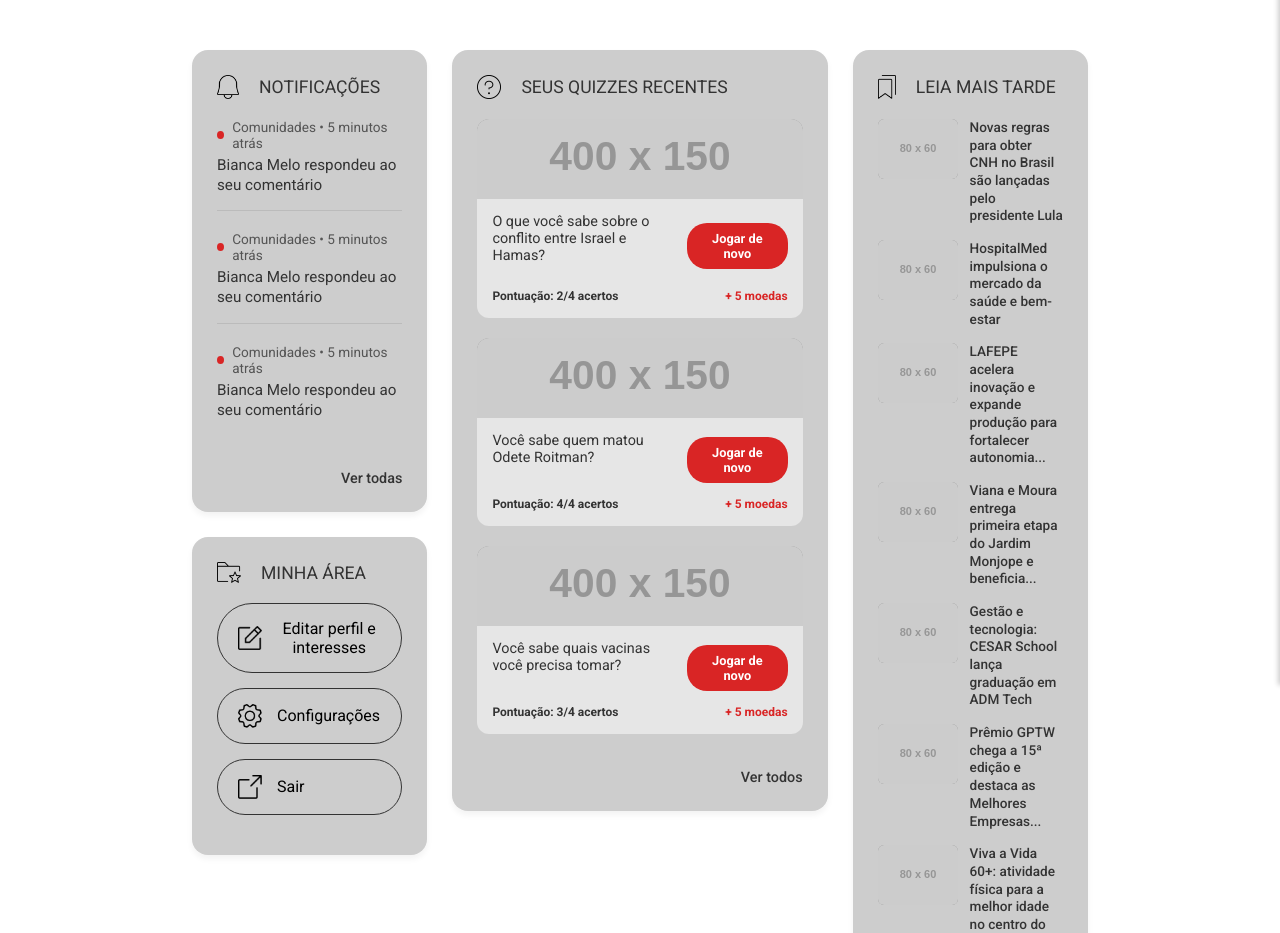
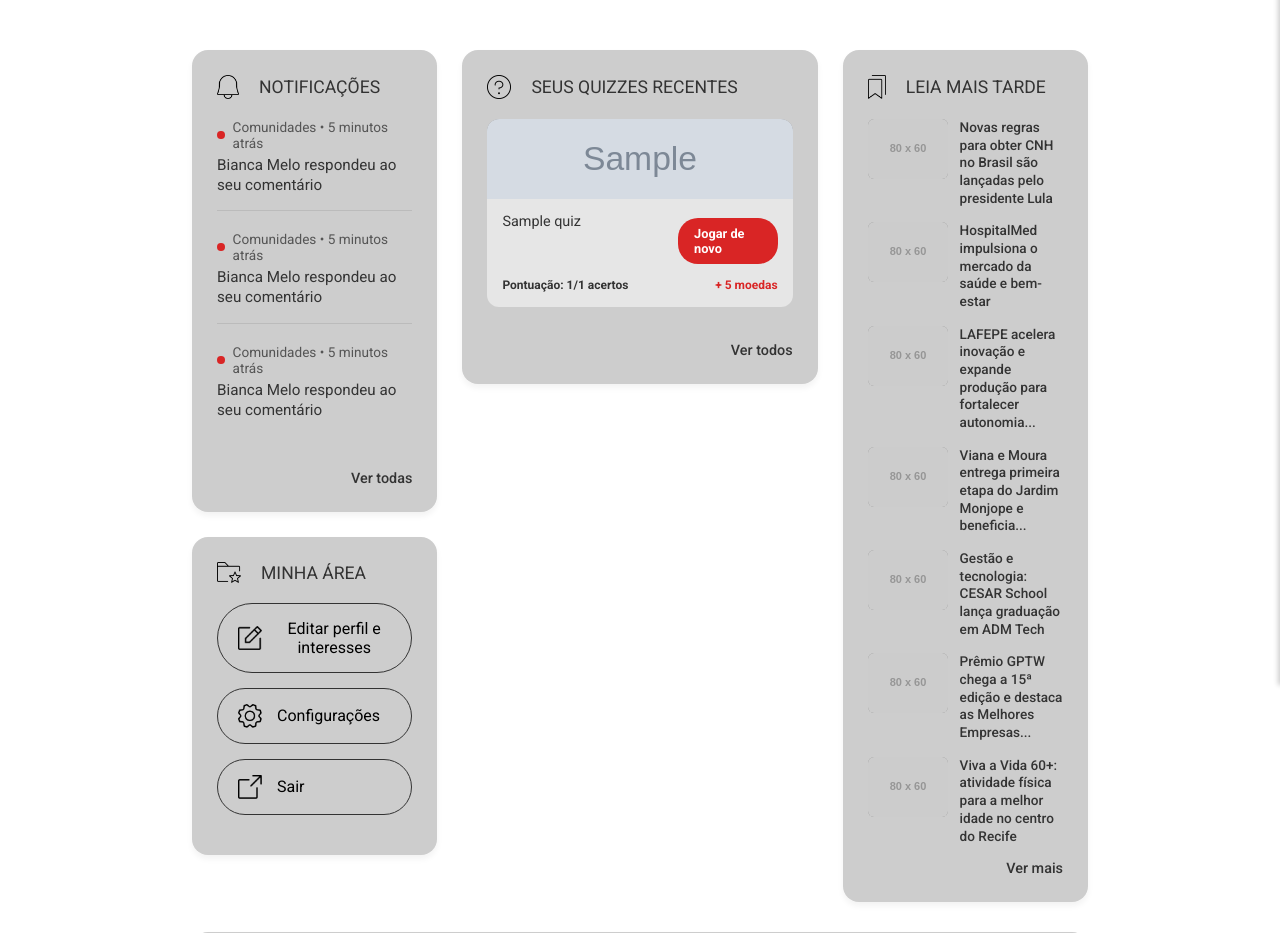
Before and after one commit to EduardaSouzaOL/Projetos2_JC_REC.O, a Django app: page /dashboard/ in a window 1280 px wide. Shown: the part 115-1048 px from the top of the page. Run offline with Django 5.2, Linux system fonts and the light colour scheme; a user stored in the database is signed in; tables that the repository leaves empty hold one stand-in row (values such as "Sample post"); grey boxes marked "Sample" are stand-in pictures; grey boxes labelled with a size stand in for pictures from a placeholder-image service; some libraries are stand-ins or nearby versions.

Commit message:
Quizzes do dashboard parcialmente conectado com back

```diff
--- a/jornal_commercio/templates/jornal_commercio/dashboard.html
+++ b/jornal_commercio/templates/jornal_commercio/dashboard.html
@@ -166,7 +166,7 @@
             margin-bottom: 15px;
             min-height: 40px;
             margin-right: 10px;
-            width: 220px;
+            width: 200px;
         }
         .quiz-actions {
             display: flex;
@@ -376,49 +376,38 @@
                     <i class="ph ph-question"></i> SEUS QUIZZES RECENTES
                 </div>
 
+                {% for tentativa in quizzes_realizados %}
                 <div class="quiz-card">
-                    <img src="https://placehold.co/400x150/555/FFF?text=Gaza+Conflict" class="quiz-img" alt="Quiz">
+                    {% if tentativa.quiz.noticia.imagem_principal %}
+                        <img src="{{ tentativa.quiz.noticia.imagem_principal.url }}" class="quiz-img" alt="{{ tentativa.quiz.titulo }}">
+                    {% else %}
+                        <img src="{% static 'jornal_commercio/images/logo_jc.png' %}" class="quiz-img" style="object-fit: contain; background: #fff;" alt="JC Quiz">
+                    {% endif %}
+
                     <div class="quiz-content">
                         <div class="quiz-actions">
-                            <p class="quiz-question">O que você sabe sobre o conflito entre Israel e Hamas?</p>
-                            <button class="btn-play">Jogar de novo</button>
+                            <p class="quiz-question">
+                                {{ tentativa.quiz.titulo|default:tentativa.quiz.noticia.titulo|truncatechars:60 }}
+                            </p>
+
+                            <a href="{% url 'quiz_play' tentativa.quiz.id %}" class="btn-play" style="text-decoration: none;">
+                                Jogar de novo
+                            </a>
                         </div>
                         <div class="quiz-meta">
-                            <span>Pontuação: 2/4 acertos</span>
+                            <span>Pontuação: {{ tentativa.pontuacao }}/{{ tentativa.quiz.perguntas.count }} acertos</span>
                             <span class="coins-reward"><i class="ph-fill ph-coins"></i> + 5 moedas</span>
                         </div>
                     </div>
                 </div>
-
-                <div class="quiz-card">
-                    <img src="https://placehold.co/400x150/555/FFF?text=Novela" class="quiz-img" alt="Quiz">
-                    <div class="quiz-content">
-                        <div class="quiz-actions">
-                            <p class="quiz-question">Você sabe quem matou Odete Roitman?</p>
-                            <button class="btn-play">Jogar de novo</button>
-                        </div>
-                        <div class="quiz-meta">
-                            <span>Pontuação: 4/4 acertos</span>
-                            <span class="coins-reward"><i class="ph-fill ph-coins"></i> + 5 moedas</span>
-                        </div>
-                    </div>
+                {% empty %}
+                <div style="text-align: center; padding: 20px; color: #666;">
+                    <p>Você ainda não respondeu a nenhum quiz.</p>
                 </div>
-
-                <div class="quiz-card">
-                    <img src="https://placehold.co/400x150/555/FFF?text=Vacinas" class="quiz-img" alt="Quiz">
-                    <div class="quiz-content">
-                        <div class="quiz-actions">
-                            <p class="quiz-question">Você sabe quais vacinas você precisa tomar?</p>
-                            <button class="btn-play">Jogar de novo</button>
-                        </div>
-                        <div class="quiz-meta">
-                            <span>Pontuação: 3/4 acertos</span>
-                            <span class="coins-reward"><i class="ph-fill ph-coins"></i> + 5 moedas</span>
-                        </div>
-                    </div>
-                </div>
+                {% endfor %}
 
                 <div class="card-footer-link">Ver todos</div>
+
             </section>
         </div>
 
--- a/jornal_commercio/views.py
+++ b/jornal_commercio/views.py
@@ -484,13 +484,18 @@ def computar_clique_anuncio(request, anuncio_id):
 
 @login_required
 def dashboard(request):
-    # Busca o histórico do usuário logado, ordena pela última interação e pega os 5 primeiros
     historico_recente = HistoricoLeitura.objects.filter(
         usuario=request.user
     ).select_related('noticia').order_by('-ultima_interacao')[:5]
 
+    quizzes_realizados = TentativaQuiz.objects.filter(
+        usuario=request.user,
+        concluido=True
+    ).select_related('quiz', 'quiz__noticia').order_by('-data_conclusao')[:3]
+
     context = {
-        'historico_recente': historico_recente
+        'historico_recente': historico_recente,
+        'quizzes_realizados': quizzes_realizados,
     }
 
     return render(request, 'jornal_commercio/dashboard.html', context)
```
Also changed, not shown: other parts of jornal_commercio/templates/jornal_commercio/dashboard.html (+0 -72 lines).
